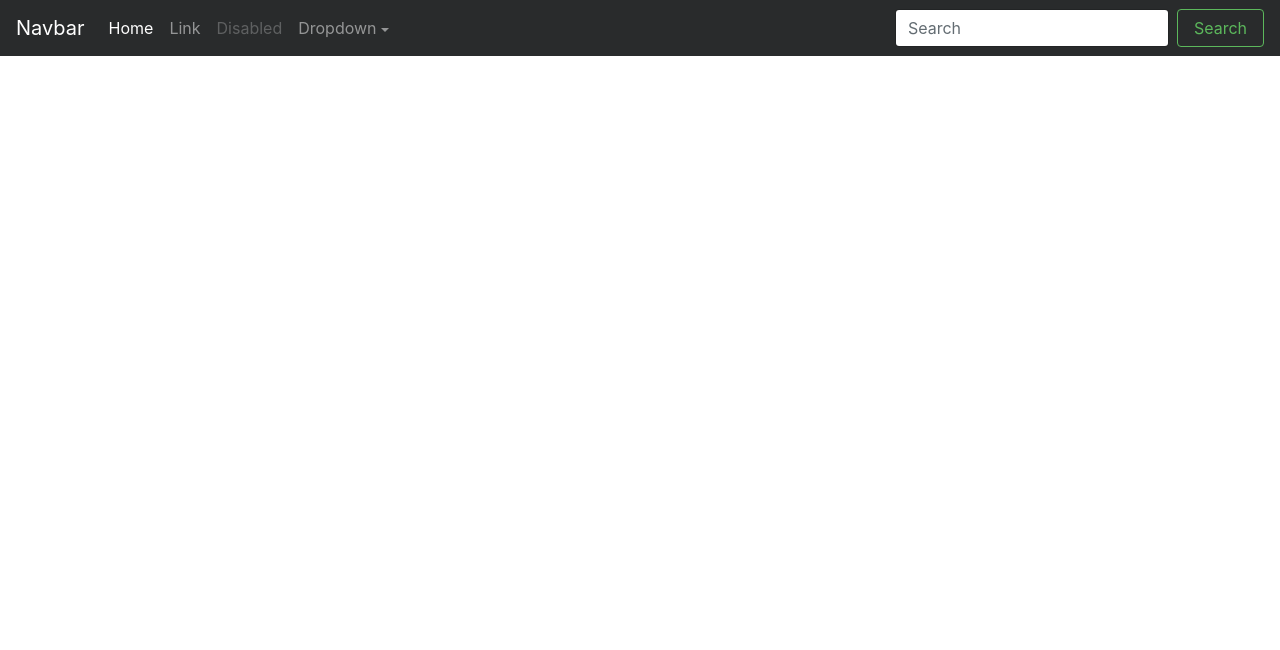
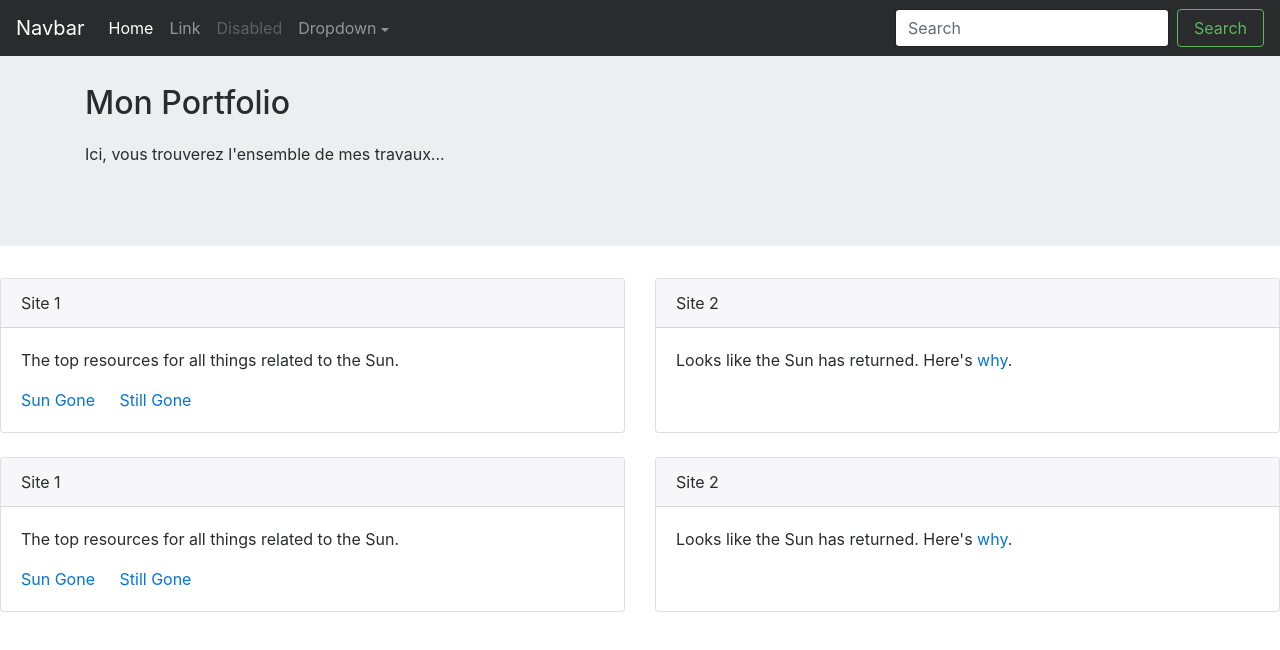
Before and after one commit to anassbt/ABOUM, a plain HTML site: page index.html in a window 1280 px wide. Drawn offline with nearby package versions, Linux system fonts and the light colour scheme.

Commit message:
Adding 1rst and 2nd Deck card to the main  container in index

```diff
--- a/index.html
+++ b/index.html
@@ -59,10 +59,71 @@
   </nav>
   <!-- End Navbar -->
 
+  <!-- <Start Jumbotron -->
+  <div class="jumbotron jumbotron-fluid">
+    <div class="container">
+      <h1>Mon Portfolio</h1>
+      <p>Ici, vous trouverez l'ensemble de mes travaux...</p>
+    </div>
+  </div>
+  <!-- <End Jumbotron -->
 
   <!-- End Header -->
 
   <!-- Start Container -->
+
+  <!-- Start Card Deck n°1-->
+  <div class="card-deck-wrapper">
+    <div class="card-deck">
+
+      <!-- Card 1 -->
+      <div class="card">
+        <div class="card-header">Site 1</div>
+        <div class="card-block">
+          <p class="card-text">The top resources for all things related to the Sun.</p>
+          <a href="#" class="card-link">Sun Gone</a>
+          <a href="#" class="card-link">Still Gone</a>
+        </div>
+      </div>
+
+      <!-- Card 2 -->
+      <div class="card">
+        <div class="card-header">Site 2</div>
+        <div class="card-block">
+          <p class="card-text">Looks like the Sun has returned. Here's <a href="#" class="card-link">why</a>.</p>
+        </div>
+      </div>
+
+    </div>
+  </div>
+  <!-- <End Card Deck n°1 -->
+<br>
+  <!-- Start Card Deck n°2-->
+  <div class="card-deck-wrapper">
+    <div class="card-deck">
+
+      <!-- Card 3 -->
+      <div class="card">
+        <div class="card-header">Site 1</div>
+        <div class="card-block">
+          <p class="card-text">The top resources for all things related to the Sun.</p>
+          <a href="#" class="card-link">Sun Gone</a>
+          <a href="#" class="card-link">Still Gone</a>
+        </div>
+      </div>
+
+      <!-- Card 4 -->
+      <div class="card">
+        <div class="card-header">Site 2</div>
+        <div class="card-block">
+          <p class="card-text">Looks like the Sun has returned. Here's <a href="#" class="card-link">why</a>.</p>
+        </div>
+      </div>
+
+    </div>
+  </div>
+  <!-- <End Card Deck n°2 -->
+
   <!-- End Container -->
 
   <!-- Start Footer -->
```
Lines whose indentation alone changed are shown as unchanged.
